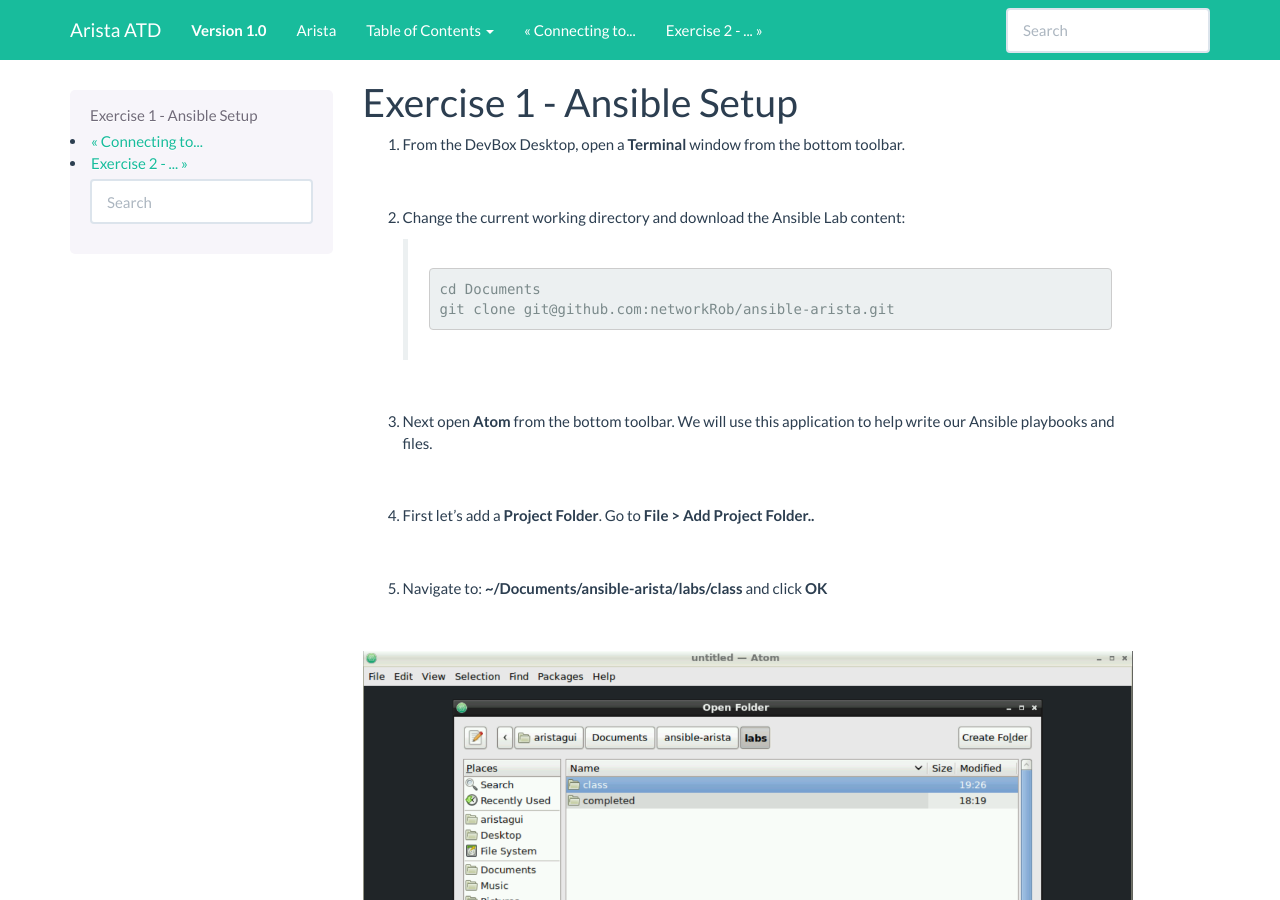
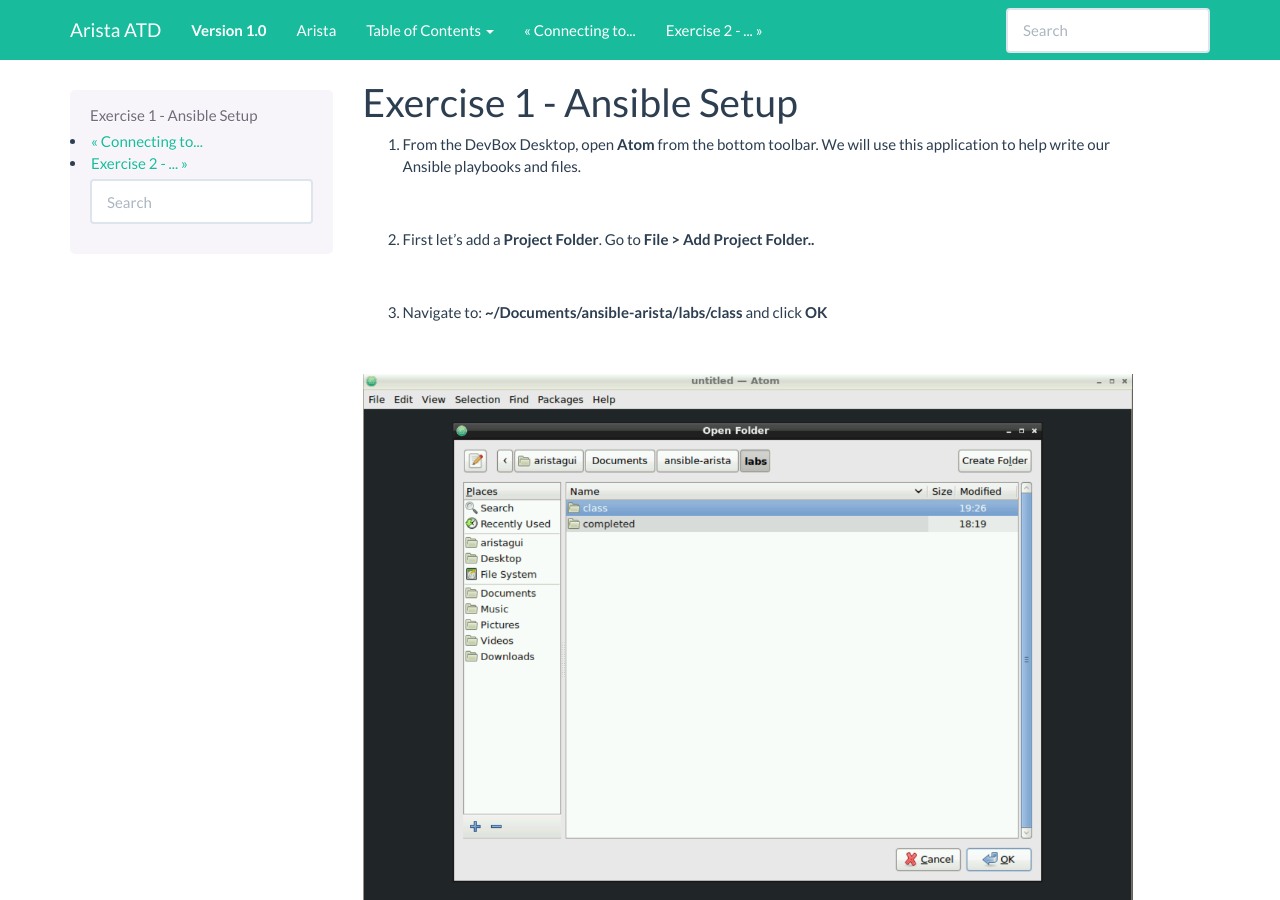
Before and after one commit to networkRob/ansible-arista, a Sphinx documentation site: the page built from labguides/source/setup_ansible.rst, in a window 1280 px wide and 900 px high. Built offline with Sphinx 7.4.7, drawn with Linux system fonts in a browser that asks for light colours.

Commit message:
Updated setup doc

```diff
--- a/labguides/source/setup_ansible.rst
+++ b/labguides/source/setup_ansible.rst
@@ -1,28 +1,15 @@
 Exercise 1 - Ansible Setup
 ==========================
 
-1. From the DevBox Desktop, open a **Terminal** window from the bottom toolbar.
+1. From the DevBox Desktop, open **Atom** from the bottom toolbar.  We will use this application to help write our Ansible playbooks and files.
 
 |
 
-2. Change the current working directory and download the Ansible Lab content:
-
-    .. code-block:: text
-
-       cd Documents
-       git clone git@github.com:networkRob/ansible-arista.git
+2. First let's add a **Project Folder**.  Go to **File > Add Project Folder..**
 
 |
 
-3. Next open **Atom** from the bottom toolbar.  We will use this application to help write our Ansible playbooks and files.
-
-|
-
-4. First let's add a **Project Folder**.  Go to **File > Add Project Folder..**
-
-|
-
-5. Navigate to: **~/Documents/ansible-arista/labs/class** and click **OK**
+3. Navigate to: **~/Documents/ansible-arista/labs/class** and click **OK**
 
 |
 
```
Also changed, not shown: other parts of labguides/source/setup_ansible.rst (+4 -4 lines).
